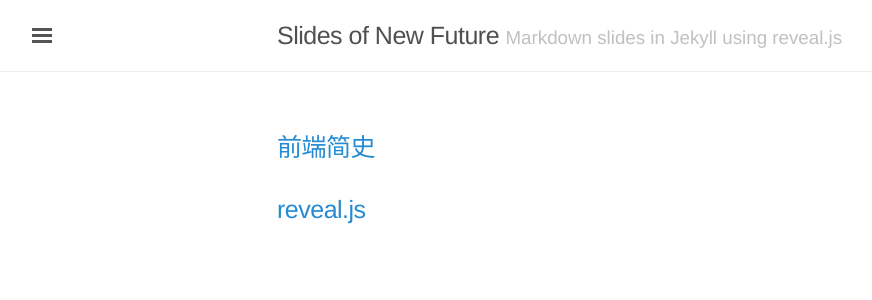
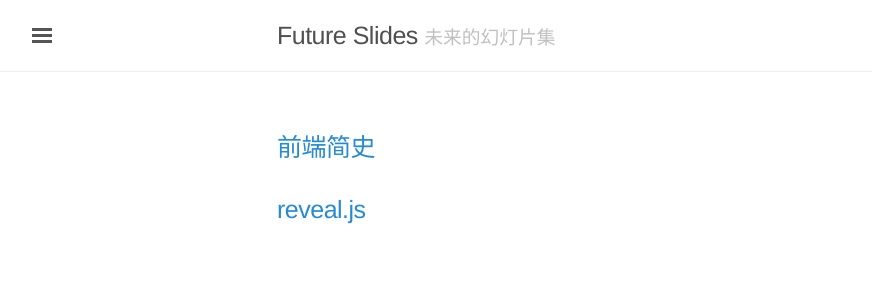
Before and after one commit to NewFuture/slides, a Jekyll site: the page built from index.html, in a window 1280 px wide. Shown: the top 300 px of the page, without its empty margins (3-875 px from the left). Built offline with Jekyll 4.4.1, drawn with Linux system fonts in a browser that asks for light colours.

Commit message:
home configure

```diff
--- a/_config.yml
+++ b/_config.yml
@@ -1,5 +1,8 @@
-# Permalinks
-permalink:            pretty
+# Setup
+title:                "Future Slides"
+tagline:              "未来的幻灯片集"
+description:          "Slides collection of <a href='http://github.newfuture.cc'>New Future</a>"
+url:                  "http://slides.newfuture.cc"
 
 # reveal options
 reveal:
@@ -10,11 +13,6 @@ reveal:
   cdn:               "https://cdn.bootcss.com/reveal.js/3.5.0/"
   qrcode:            "https://pan.baidu.com/share/qrcode?w=200&h=200&url="
 
-# Setup
-title:                Slides of New Future
-tagline:              "Markdown slides in Jekyll using reveal.js"
-description:          "Slides of New Future"
-url:                  http://slides.newfuture.cc
 
 markdown:             kramdown
 kramdown:
```
